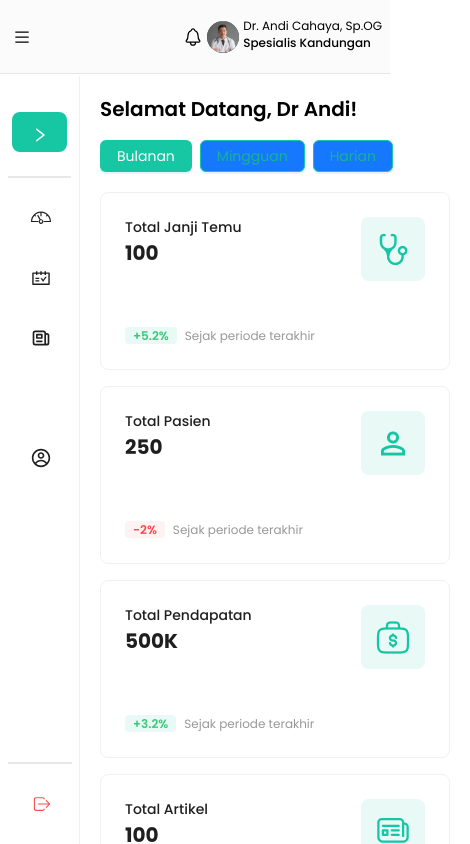
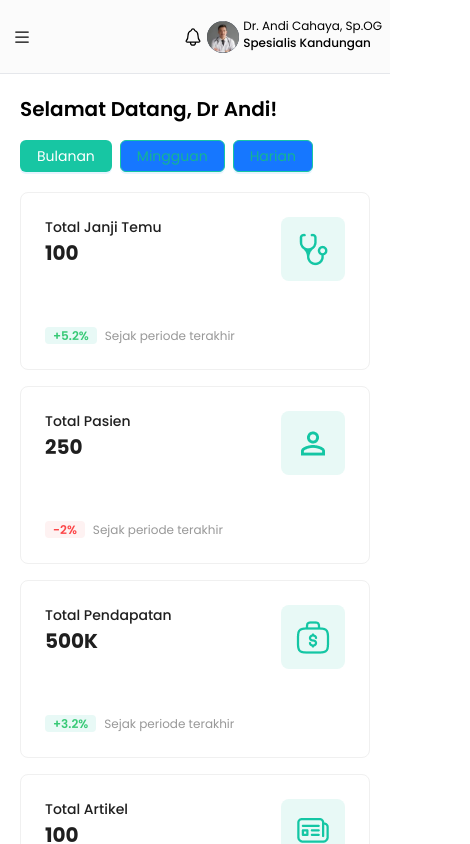
Before and after one commit to team-capstone-1/fe-repro-health, a React (Vite) app: page /dashboard in a window 390 px wide. Shown: the top 844 px of the page, 470 px wide, since content can reach past the window. Built offline with nearby package versions, Linux system fonts and the light colour scheme; some icons are missing.

Commit message:
fix: responsive bug layout

```diff
--- a/src/components/layout-components/AppLayout.jsx
+++ b/src/components/layout-components/AppLayout.jsx
@@ -17,7 +17,7 @@ export function AppLayout() {
 
 function Content() {
   return (
-    <section id="content-app" className="px-5 w-full">
+    <section id="content-app" className="w-full overflow-x-hidden px-5">
       <Outlet />
     </section>
   );
--- a/src/components/layout-components/Sidebar.jsx
+++ b/src/components/layout-components/Sidebar.jsx
@@ -94,7 +94,7 @@ export default function Sidebar() {
           onClick={openLogoutModal}
         >
           {collapsed ? (
-            <IoIosLogOut className="h-5 w-5 mt-2.5 -ml-1" id="logout-icon" />
+            <IoIosLogOut className="-ml-1 mt-2.5 h-5 w-5" id="logout-icon" />
           ) : (
             <span className="">
               <IoIosLogOut className="mr-5 h-5 w-5 " id="logout-icon" />
@@ -104,11 +104,13 @@ export default function Sidebar() {
         </div>
       ),
       danger: true,
-      className: `bottom-5 absolute ml-2 transition-all duration-500 ${collapsed ? "w-16" : "w-44 content-['Logout']"}`,
+      className: `bottom-5 absolute ml-2 transition-all duration-500 ${
+        collapsed ? "w-16" : "w-44 content-['Logout']"
+      }`,
     },
   ];
   return (
-    <div className="sticky top-[75.91px] bg-white sm:top-[82.6px] md:top-[74.63px] max-h-[500px]">
+    <div className="sticky top-[75.91px] hidden max-h-[500px] bg-white sm:top-[82.6px] sm:block md:top-[74.63px]">
       <ConfigProvider
         theme={{
           components: {
--- a/src/views/app-views/dashboard/components/ButtonFilter.jsx
+++ b/src/views/app-views/dashboard/components/ButtonFilter.jsx
@@ -1,5 +1,5 @@
 import { useState } from "react";
-import { Row, Button, Space, Col } from "antd";
+import { Row, Button, Col, Flex } from "antd";
 
 export default function ButtonFilter() {
   const [selectedButton, setSelectedButton] = useState("Bulanan");
@@ -16,7 +16,7 @@ export default function ButtonFilter() {
           </h4>
         </Col>
         <Col xs={24} md={12} className="mb-5 text-start md:text-end">
-          <Space>
+          <Flex className="flex justify-start sm:pr-5 md:justify-end" wrap="wrap" gap="small">
             <Button
               id="button-filter-monthly"
               type="primary"
@@ -53,7 +53,7 @@ export default function ButtonFilter() {
             >
               Harian
             </Button>
-          </Space>
+          </Flex>
         </Col>
       </Row>
     </>
```
